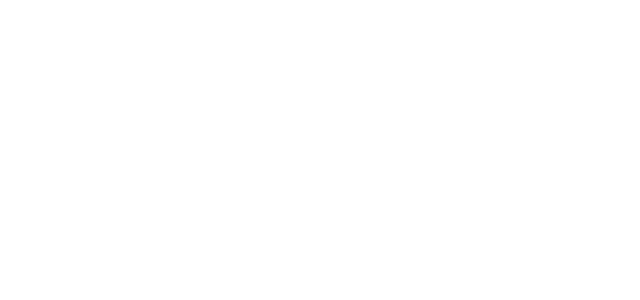
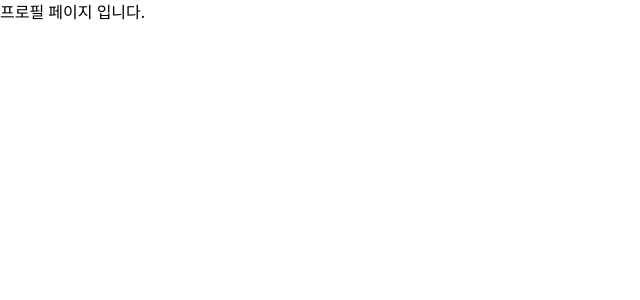
Before and after one commit to wjsehdud777/MBTI-test-refactoring, a React (Vite) app: page /profile in a window 1280 px wide. Before the commit this address had no page. Shown: the top 300 px of the page, without its empty margins (0-640 px from the left). Built offline with nearby package versions, Linux system fonts and the light colour scheme.

Commit message:
Project: 프로필 페이지 컴포넌트 추가 및 라우팅 수정: 사용자 상태 관리 추가

```diff
--- a/src/App.jsx
+++ b/src/App.jsx
@@ -1,15 +1,19 @@
 import { Route, Routes } from "react-router-dom";
 import Home from "./pages/Home";
-import Signup from "./pages/Signup";
 import Login from "./pages/Login";
+import SignUp from "./pages/Signup";
+import Profile from "./pages/Profile";
+import { useState } from "react";
 
 const App = () => {
+  const [user, setUser] = useState(null);
+
   return (
     <Routes>
       <Route path="/" element={<Home />} />
-      <Route path="/signup" element={<Signup />} />
-      <Route path="/login" element={<Login />} />
-      <Route path="/" element={<Home />} />
+      <Route path="/signup" element={<SignUp />} />
+      <Route path="/login" element={<Login setUser={setUser} />} />
+      <Route path="/profile" element={<Profile user={user} />} />
       <Route path="/" element={<Home />} />
       <Route path="/" element={<Home />} />
       <Route path="/" element={<Home />} />
--- a/src/pages/Profile.jsx
+++ b/src/pages/Profile.jsx
@@ -0,0 +1,10 @@
+const Profile = ({user}) => {
+  console.log(user);
+  return (
+    <div>
+      <h1>프로필 페이지 입니다.</h1>
+    </div>
+  );
+};
+
+export default Profile;
```
